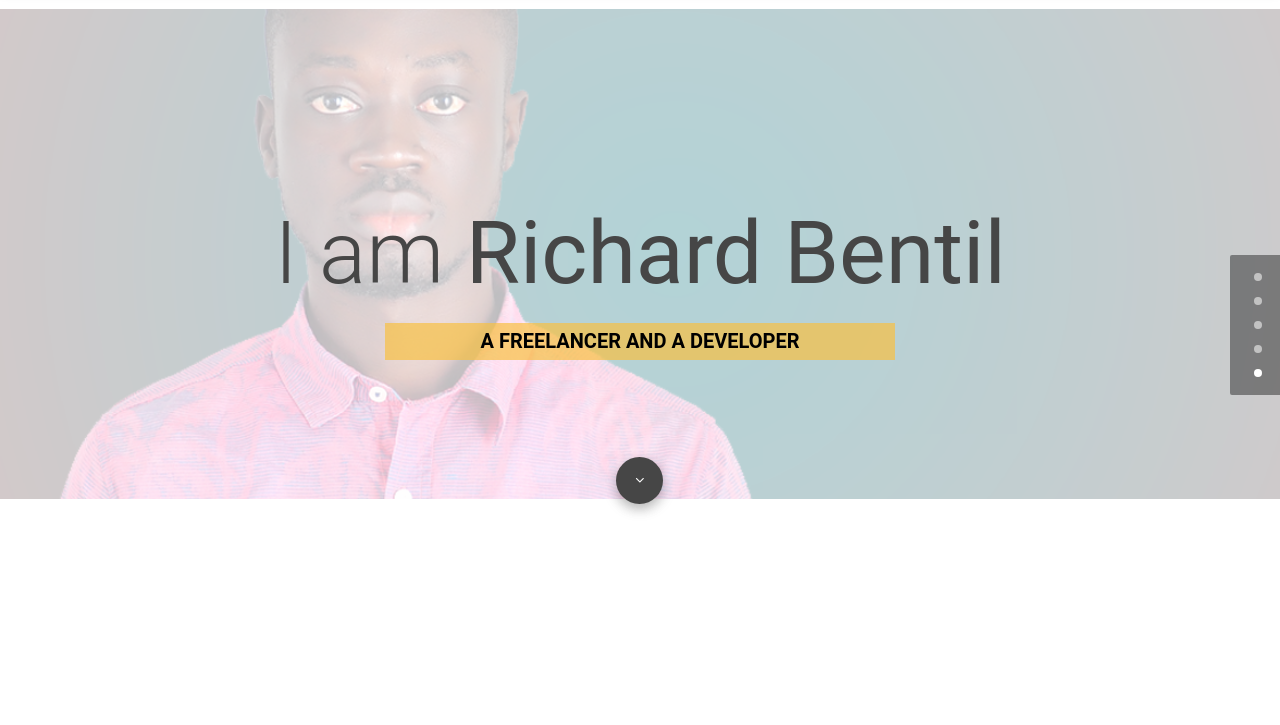
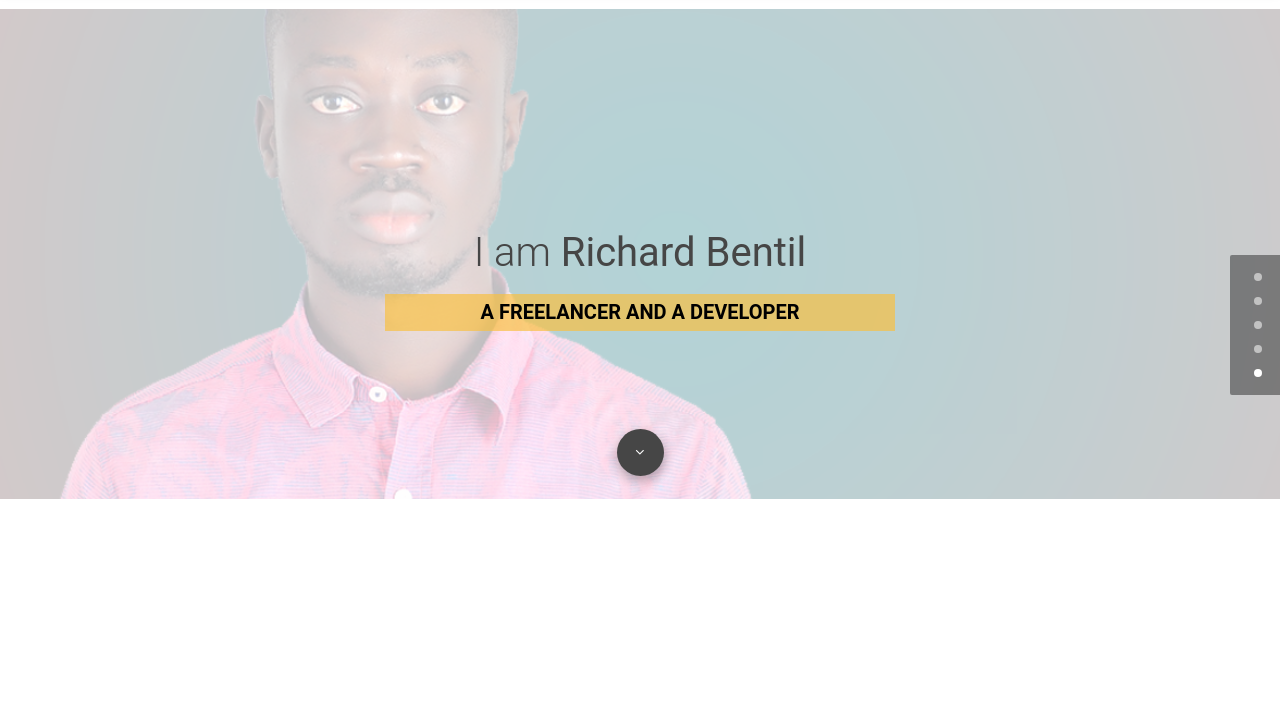
Before and after one commit to benrichebo/benrichebo, a plain HTML site: page index.htm in a window 1280 px wide. Shown: the part 75-800 px from the top of the page. Drawn offline with Linux system fonts and the light colour scheme; no server answers; a web font is replaced by a local one.

Commit message:
Update index.htm

```diff
--- a/index.htm
+++ b/index.htm
@@ -98,7 +98,7 @@
                     <div class="row smooth-scroll">
                         <div class="col-md-12 pt-3">
                             <div class="white-text text-center pt-5">
-                                <h2 style="visibility: visible; animation-name: fadeIn;" class="display-2 mb-4 dark-grey-text wow fadeIn">I am <strong>Richard Bentil</strong></h2>
+                                <h1 style="visibility: visible; animation-name: fadeIn;" class="h1-responsive display-2 mb-4 dark-grey-text wow fadeIn">I am <strong>Richard Bentil</strong></h1>
                                 <h5 style="visibility: visible; animation-name: fadeIn; animation-delay: 0.4s;" class="text-uppercase font-weight-bold wow fadeIn" data-wow-delay="0.4s"><mark>A freelancer and a Developer</mark></h5>
                                 <a style="visibility: visible; animation-name: fadeIn; animation-delay: 0.4s;" href="#about" class="btn btn-floating btn-large wow fadeIn waves-effect waves-light" data-wow-delay="0.4s" data-offset="100"><i class="fa fa-angle-down" aria-hidden="true"></i></a>
                             </div>
```
